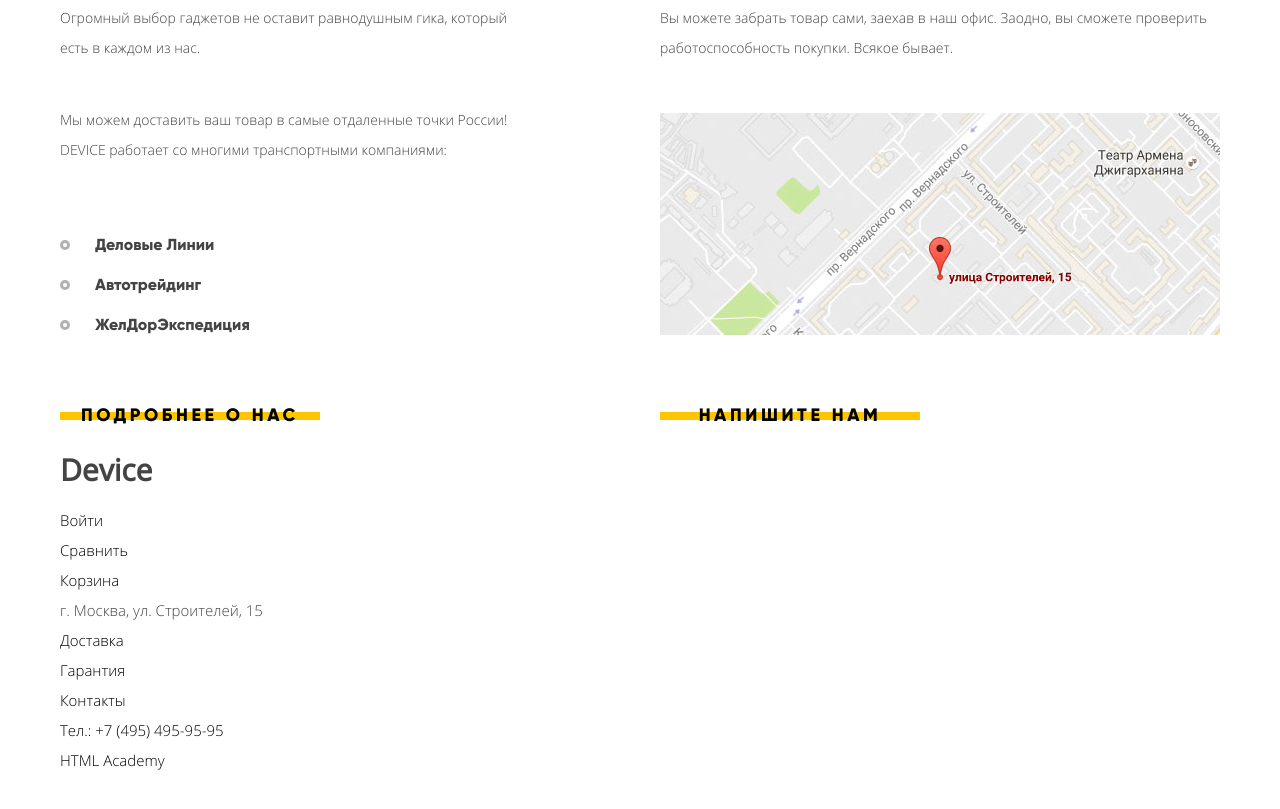
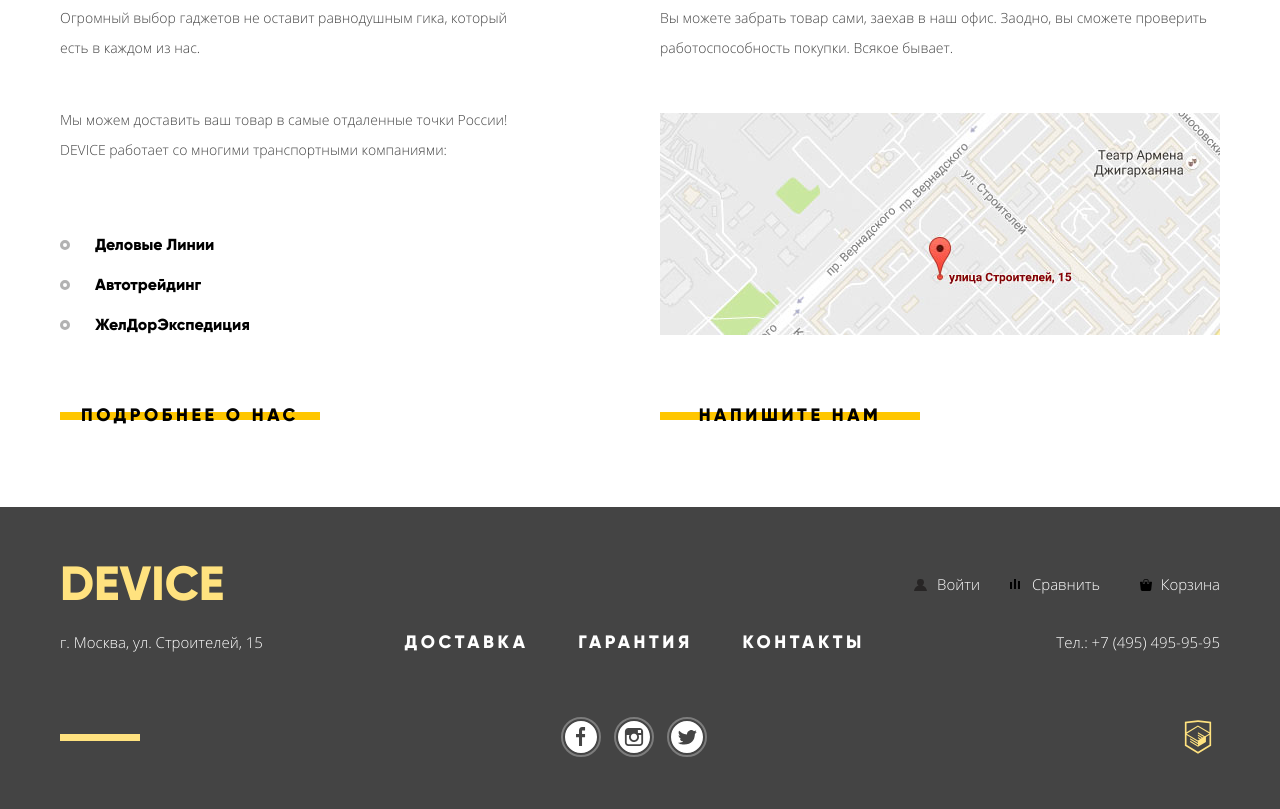
Before and after one commit to webistomin/device, a website: page src/index.html in a window 1280 px wide. Shown: the part 1991-2800 px from the top of the page. Before the commit the page ends 2766 px from the top, so only its background shows below. Drawn offline with nearby package versions, Linux system fonts and the light colour scheme; files that its build step writes are made by us from their sources; files whose address does not match are found by name.

Commit message:
Доделал index.html :smile:

```diff
--- a/src/index.html
+++ b/src/index.html
@@ -250,13 +250,17 @@
           <h1 class="page-footer__logo">Device</h1>
         </li>
         <li class="page-footer__item">
+          <ul class="page-footer__wrapper">
+            <li class="page-footer__item page-footer__item--width page-footer__item--login">
               <a href="#" class="page-footer__link">Войти</a>
             </li>
-        <li class="page-footer__item">
+            <li class="page-footer__item page-footer__item--width page-footer__item--compare">
               <a href="#" class="page-footer__link">Сравнить</a>
             </li>
-        <li class="page-footer__item">
+            <li class="page-footer__item page-footer__item--width page-footer__item--cart">
               <a href="#" class="page-footer__link">Корзина</a>
+            </li>
+          </ul>
         </li>
       </ul>
       <ul class="page-footer__list page-footer__list--middle">
@@ -264,18 +268,24 @@
           <p class="page-footer__addres">г. Москва, ул. Строителей, 15</p>
         </li>
         <li class="page-footer__item">
-          <a href="#" class="page-footer__link">Доставка</a>
+          <ul class="page-footer__wrapper page-footer__wrapper--big">
+            <li class="page-footer__item">
+              <a href="#" class="page-footer__link main-nav__link--big">Доставка</a>
             </li>
             <li class="page-footer__item">
-          <a href="#" class="page-footer__link">Гарантия</a>
+              <a href="#" class="page-footer__link main-nav__link--big">Гарантия</a>
             </li>
             <li class="page-footer__item">
-          <a href="#" class="page-footer__link">Контакты</a>
+              <a href="#" class="page-footer__link main-nav__link--big">Контакты</a>
+            </li>
+            <li class="page-footer__item">
+          </ul>
         </li>
         <li class="page-footer__item">
           <a class="page-footer__tel">Тел.: +7 (495) 495-95-95</a>
         </li>
       </ul>
+      <div class="page-footer__wrapper page-footer__wrapper--bottom">
       <div class="page-footer__decor"></div>
       <div class="page-footer__social-links">
         <a href="#" class="page-footer__social-link page-footer__social-link--fb"></a>
@@ -283,7 +293,9 @@
         <a href="#" class="page-footer__social-link page-footer__social-link--tw"></a>
       </div>
       <div class="page-footer__copyright">
-        <a href="#" class="page-footer__link">HTML Academy</a>
+        <a href="#" class="page-footer__copyright-link">HTML Academy</a>
+      </div>
+      </div>
     </div>
   </footer>
 </body>
--- a/src/less/blocks/info.less
+++ b/src/less/blocks/info.less
@@ -1,4 +1,5 @@
 .info {
+  margin-bottom: 72px;
 
   &__heading {
     margin: 0;
@@ -67,6 +68,7 @@
     font-size: 16px;
     line-height: 40px;
     font-weight: 800;
+    color: @text-color--second;
 
     &::before {
       position: absolute;
--- /dev/null
+++ b/src/less/blocks/page-footer.less
@@ -0,0 +1,167 @@
+.page-footer {
+  padding-top: 62px;
+  padding-bottom: 62px;
+  background-color: #444444;
+  color: white;
+
+  &__logo {
+    margin: 0;
+    margin-right: auto;
+    display: block;
+    font-size: 48px;
+    font-family: Gilroy, serif;
+    font-weight: 800;
+    text-transform: uppercase;
+    color: @main-color;
+  }
+
+  &__link {
+    color: white;
+  }
+
+  &__list {
+    display: flex;
+    flex-direction: row;
+    justify-content: space-between;
+    margin-bottom: 28px;
+
+    &--middle {
+      margin-bottom: 60px;
+    }
+
+    &--bottom {
+      margin-bottom: 0;
+    }
+  }
+
+  &__item {
+    position: relative;
+    text-align: right;
+
+    &--width {
+      width: 120px;
+    }
+
+    &--login {
+      &::before {
+        position: absolute;
+        left: 54px;
+        top: 10px;
+        content: "";
+        width: 13px;
+        height: 12px;
+        background-image: url("../img/icon-user.svg");
+        background-repeat: no-repeat;
+        cursor: pointer;
+      }
+    }
+
+    &--compare {
+      &::before {
+        position: absolute;
+        left: 30px;
+        top: 10px;
+        content: "";
+        width: 13px;
+        height: 12px;
+        background-image: url("../img/icon-compare.svg");
+        background-repeat: no-repeat;
+        cursor: pointer;
+      }
+    }
+
+    &--cart {
+      &::before {
+        position: absolute;
+        left: 40px;
+        top: 10px;
+        content: "";
+        width: 13px;
+        height: 12px;
+        background-image: url("../img/icon-cart.svg");
+        background-repeat: no-repeat;
+        cursor: pointer;
+      }
+    }
+  }
+
+  &__wrapper {
+    width: 360px;
+    display: flex;
+    flex-direction: row;
+
+    &--big {
+      width: 560px;
+      justify-content: space-around;
+    }
+
+    &--bottom {
+      width: 100%;
+      justify-content: space-between;
+    }
+  }
+
+  &__tel {
+    color: white;
+  }
+
+  &__decor {
+    align-self: center;
+    width: 80px;
+    height: 7px;
+    background-color: @main-color;
+  }
+
+  &__social-links {
+    display: flex;
+    flex-direction: row;
+    justify-content: space-around;
+    width: 160px;
+  }
+
+  &__social-link {
+    width: 36px;
+    height: 36px;
+    background-color: transparent;
+    border: 2px solid #7c7c7c;
+    border-radius: 50%;
+    background-repeat: no-repeat;
+    background-position: center center;
+
+    &--fb {
+      background-image: url("../img/icon-fb.svg");
+    }
+
+    &--insta {
+      background-image: url("../img/icon-insta.svg");
+    }
+
+    &--tw {
+      background-image: url("../img/icon-twitter.svg");
+    }
+  }
+
+  &__copyright {
+    width: 92px;
+    height: 36px;
+
+  }
+
+  &__copyright-link {
+    position: relative;
+    font-size: 0;
+
+    &::before {
+      position: absolute;
+      content: "";
+      right: -90px;
+      width: 40px;
+      height: 40px;
+      background-image: url("../img/htmlacademy.svg");
+      background-size: 40px 40px;
+    }
+  }
+
+
+
+}
--- a/src/less/style.less
+++ b/src/less/style.less
@@ -13,3 +13,4 @@
 @import "blocks/partners.less";
 @import "blocks/info.less";
 @import "blocks/map.less";
+@import "blocks/page-footer.less";
```
Also changed, not shown: src/img/htmlacademy.svg (added). Lines whose indentation alone changed are shown as unchanged.
